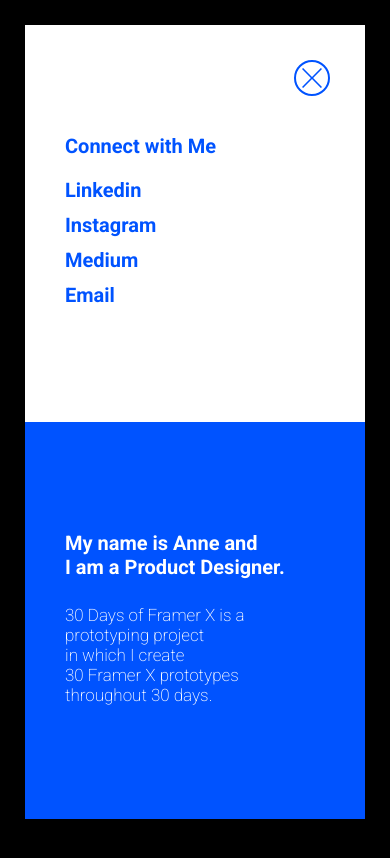
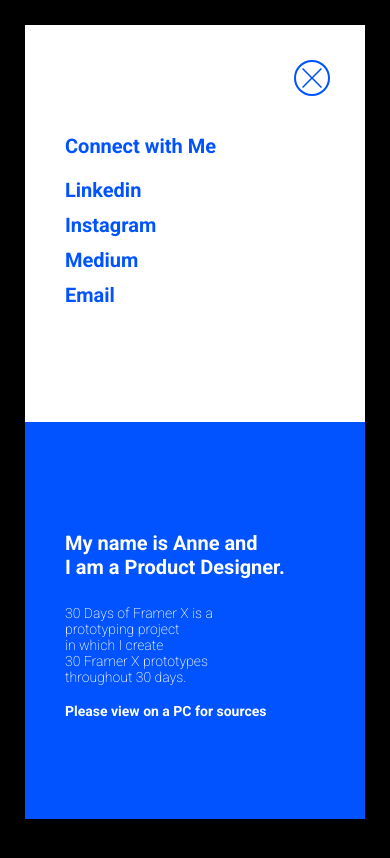
Before and after one commit to hermy0211/framer30, a React (Create React App) app: page / in a window 390 px wide. Both pictures are taken after a click on the button "About". Shown: the top 858 px of the page. Built offline with nearby package versions, Linux system fonts and the light colour scheme.

Commit message:
Updated mobile about layer

```diff
--- a/src/App.css
+++ b/src/App.css
@@ -318,10 +318,13 @@
   font-size: 28px;
   margin: 0px 0px 50px 0px;
 }
-.about-layer .introduction .introduction-inner .credit {
+.about-layer .introduction .introduction-inner .credit-pc {
   font-weight: 200;
   font-size: 14px;
   margin: 0;
+}
+.about-layer .introduction .introduction-inner .credit-mobile {
+  display: none;
 }
 .about-layer .connect {
   position: absolute;
--- a/src/App.js
+++ b/src/App.js
@@ -524,8 +524,11 @@ class App extends Component {
                 30 Framer X prototypes<br/>
                 throughout 30 days.
               </p>
-              <p className="credit">
+              <p className="credit-pc">
                 Inspired by Tony Jing
+              </p>
+              <p className="credit-mobile">
+                Please view on a PC for sources
               </p>
             </div>
           </div>
--- a/src/App.less
+++ b/src/App.less
@@ -363,10 +363,14 @@
   margin: 0px 0px 50px 0px;
 }
 
-.about-layer .introduction .introduction-inner .credit {
+.about-layer .introduction .introduction-inner .credit-pc {
   font-weight: 200;
   font-size: 14px;
   margin: 0;
+}
+
+.about-layer .introduction .introduction-inner .credit-mobile {
+  display: none;
 }
 
 .about-layer .connect {
--- a/src/Responsive.css
+++ b/src/Responsive.css
@@ -126,13 +126,20 @@
   }
 
   .about-layer .introduction .introduction-inner .description {
-    font-size: 17px;
+    font-size: 14px;
     margin: 0px 0px 0px 0px;
     height: 96px;
   }
 
-  .about-layer .introduction .introduction-inner .credit {
+  .about-layer .introduction .introduction-inner .credit-pc {
     display: none;
+  }
+
+  .about-layer .introduction .introduction-inner .credit-mobile {
+    display: initial;
+    font-weight: bold;
+    font-size: 14px;
+    margin: 0;
   }
 
   .iphone {
```
